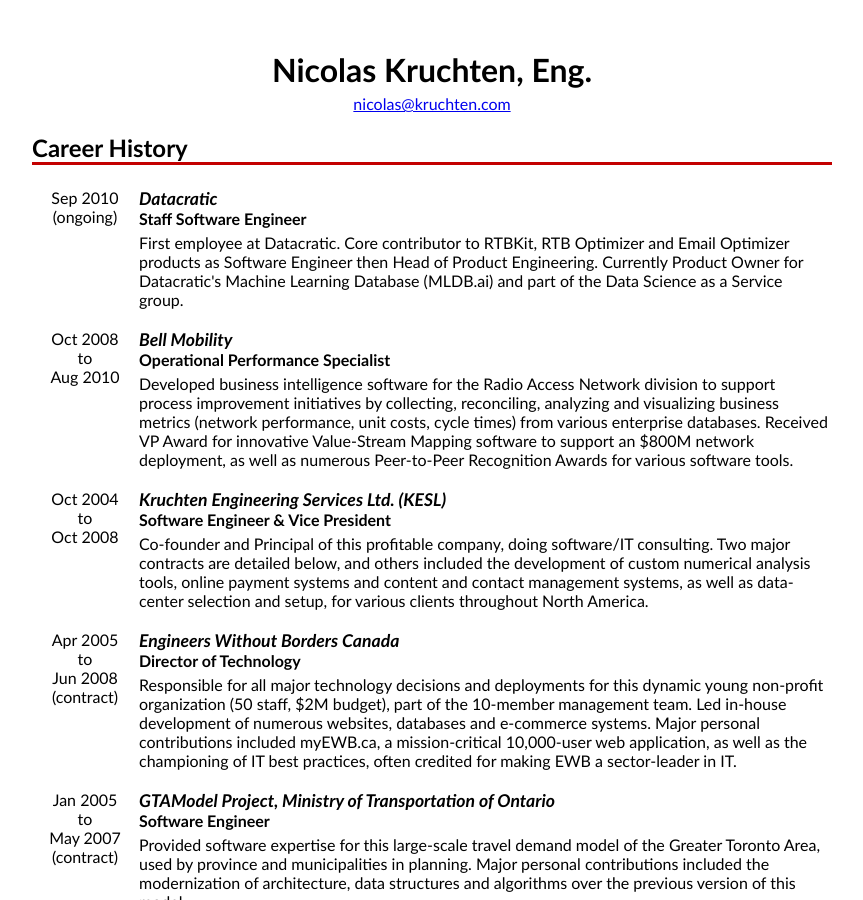
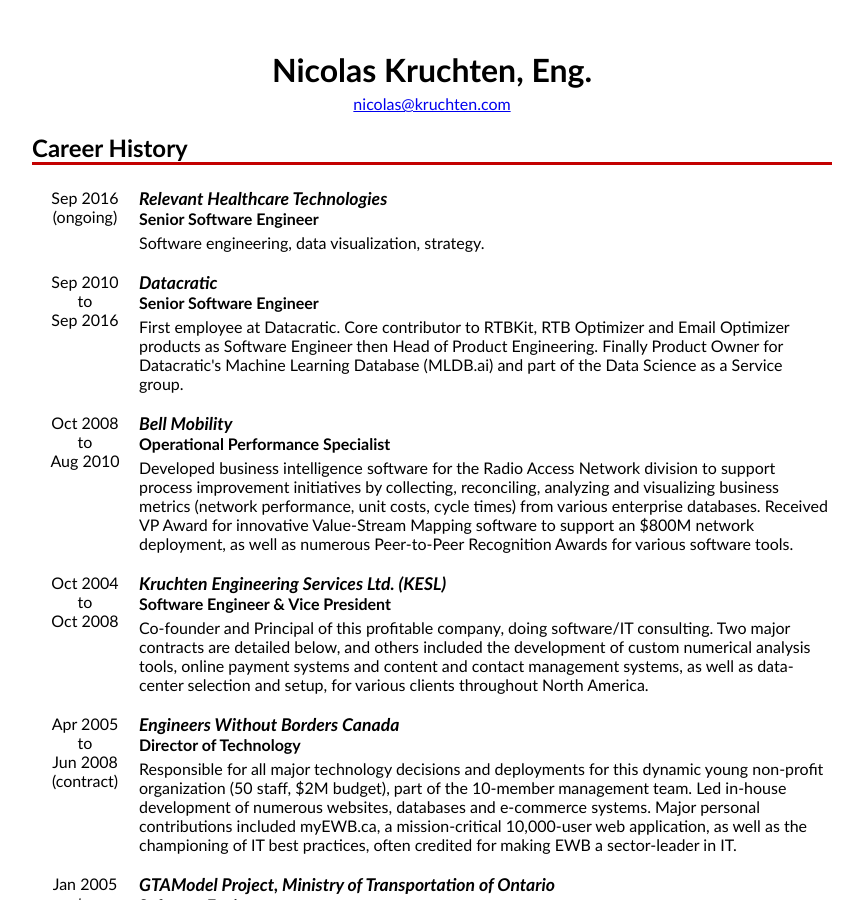
Before and after one commit to nicolaskruchten/nicolaskruchten.github.io, a Jekyll site: the page cv.html, which Jekyll copies as it is, in a window 1280 px wide and 900 px high. Shown: the whole window, without its empty margins (208-1071 px from the left). Built offline with Jekyll 4.4.1, drawn with Linux system fonts in a browser that asks for light colours.

Commit message:
update cv

```diff
--- a/cv.html
+++ b/cv.html
@@ -81,11 +81,20 @@
 <table>
 
 <tr>
-<td class="timeframe">Sep 2010 <br/> (ongoing)</td>
+<td class="timeframe">Sep 2016 <br/> (ongoing)</td>
+<td class="description">
+	<span class="organization">Relevant Healthcare Technologies</span>
+	<br /><span class="title">Senior Software Engineer</span>
+	<p>Software engineering, data visualization, strategy.</p>
+</td>
+</tr>
+
+<tr>
+<td class="timeframe">Sep 2010 <br/> to <br/> Sep 2016</td>
 <td class="description">
 	<span class="organization">Datacratic</span>
-	<br /><span class="title">Staff Software Engineer</span>
-	<p>First employee at Datacratic. Core contributor to RTBKit, RTB Optimizer and Email Optimizer products as Software Engineer then Head of Product Engineering. Currently Product Owner for Datacratic's Machine Learning Database (MLDB.ai) and part of the Data Science as a Service group.</p>
+	<br /><span class="title">Senior Software Engineer</span>
+	<p>First employee at Datacratic. Core contributor to RTBKit, RTB Optimizer and Email Optimizer products as Software Engineer then Head of Product Engineering. Finally Product Owner for Datacratic's Machine Learning Database (MLDB.ai) and part of the Data Science as a Service group.</p>
 </td>
 </tr>
 
```
